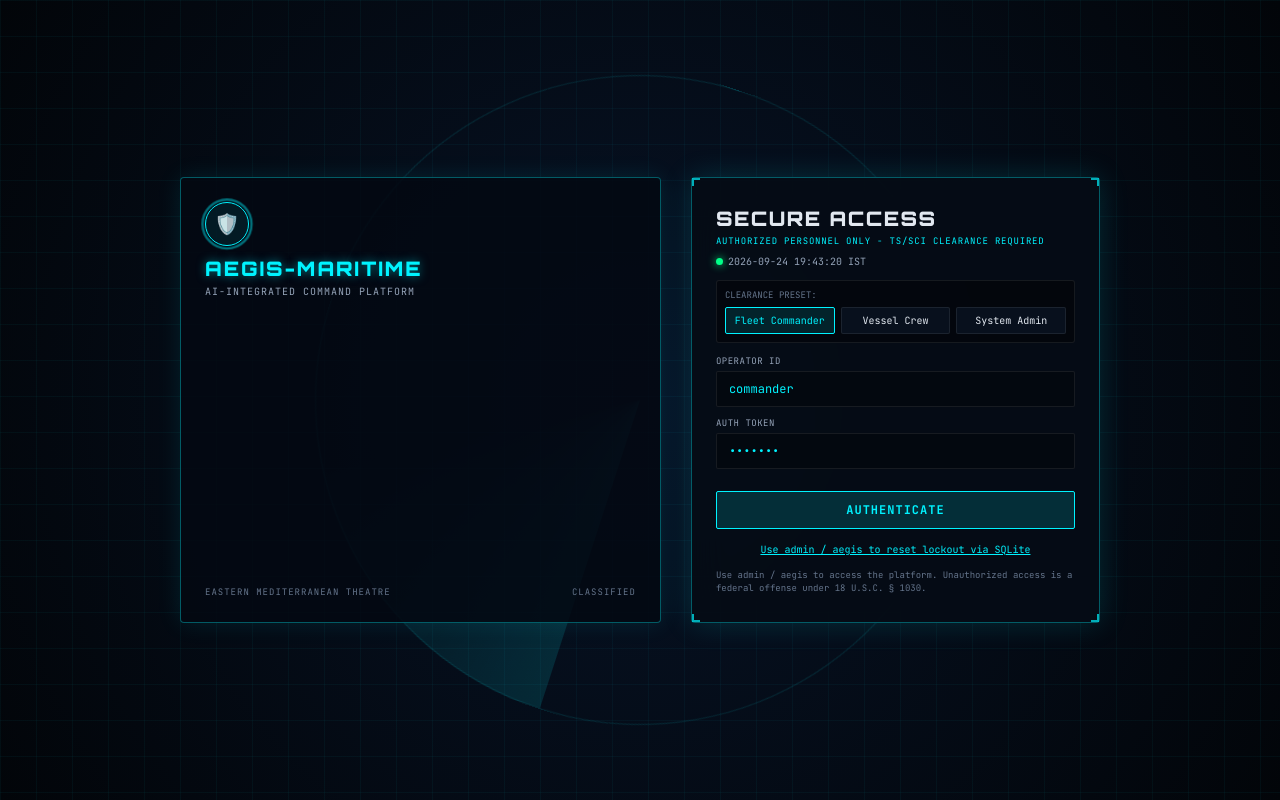
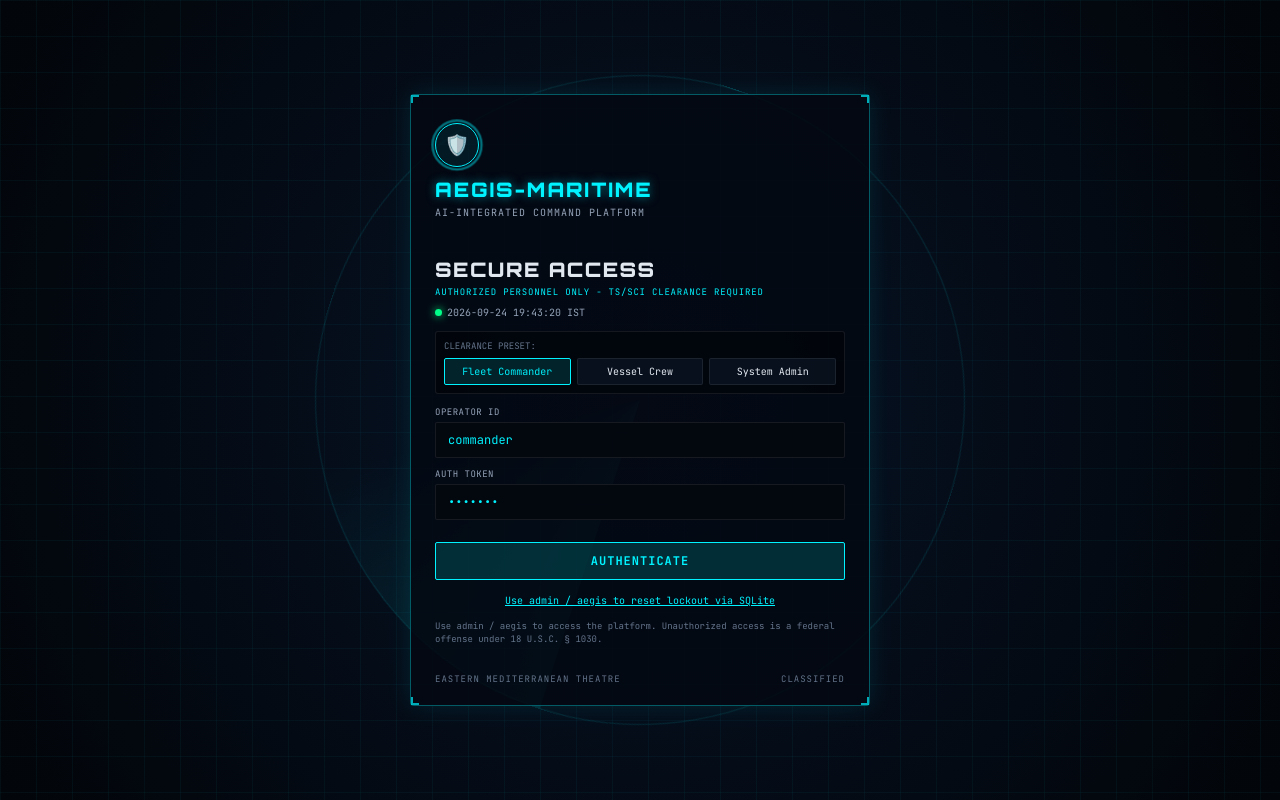
Before and after one commit to srivastavakhushi/AI_Swarm-Intelligence, a FastAPI app: page / in a window 1280 px wide. Run offline with FastAPI, Linux system fonts and the light colour scheme; parts of the project's set-up code (start-up, migrations or seed data) failed here and were passed over.

Commit message:
Place the secure access form inside the AEGIS-MARITIME panel.
The login is a single card: branding on top, the sign-in form in the middle, and the theatre line at the bottom.

Co-authored-by: Khushi Srivastava <srivastavakhushi@users.noreply.github.com>

```diff
--- a/static/css/style.css
+++ b/static/css/style.css
@@ -134,14 +134,16 @@ html, body {
 }
 
 .sci-fi-login-split-container {
-  position: relative; width: 920px; max-width: 95vw;
-  display: flex; gap: 30px; z-index: 10; align-items: stretch;
+  position: relative; width: 460px; max-width: 95vw;
+  display: flex; z-index: 10;
 }
 
 .login-left-terminal-panel {
-  flex: 1.2; display: flex; flex-direction: column; justify-content: space-between;
+  position: relative;
+  width: 100%;
+  display: flex; flex-direction: column;
   background: rgba(4, 9, 18, 0.85); border: 1px solid var(--border-cyan);
-  padding: 24px; border-radius: 4px; box-shadow: 0 0 25px rgba(0, 243, 255, 0.1);
+  padding: 28px 24px 20px; border-radius: 4px; box-shadow: 0 0 25px rgba(0, 243, 255, 0.1);
 }
 .terminal-brand-header { margin-bottom: 16px; }
 .cyber-emblem {
@@ -168,12 +170,7 @@ html, body {
   margin-top: 28px;
 }
 
-.login-right-form-panel {
-  flex: 1; position: relative; background: rgba(6, 12, 22, 0.94);
-  backdrop-filter: blur(16px); border: 1px solid var(--border-cyan);
-  padding: 28px 24px; border-radius: 4px; display: flex; flex-direction: column; justify-content: center;
-  box-shadow: 0 0 30px rgba(0, 243, 255, 0.15);
-}
+.secure-access-box { margin-top: 22px; }
 .secure-access-title {
   font-family: var(--font-title); font-size: 20px; font-weight: 900;
   letter-spacing: 1.5px; color: var(--text-main); text-transform: uppercase;
--- a/templates/index.html
+++ b/templates/index.html
@@ -28,6 +28,11 @@
 
     <div class="sci-fi-login-split-container">
       <div class="login-left-terminal-panel">
+        <div class="hud-corner top-left"></div>
+        <div class="hud-corner top-right"></div>
+        <div class="hud-corner bottom-left"></div>
+        <div class="hud-corner bottom-right"></div>
+
         <div class="terminal-brand-header">
           <div class="cyber-emblem">
             <div class="pulse-ring"></div>
@@ -36,18 +41,6 @@
           <h1 class="login-title">AEGIS-MARITIME</h1>
           <p class="login-subtitle">AI-INTEGRATED COMMAND PLATFORM</p>
         </div>
-
-        <div class="terminal-footer-meta">
-          <span>EASTERN MEDITERRANEAN THEATRE</span>
-          <span>CLASSIFIED</span>
-        </div>
-      </div>
-
-      <div class="login-right-form-panel">
-        <div class="hud-corner top-left"></div>
-        <div class="hud-corner top-right"></div>
-        <div class="hud-corner bottom-left"></div>
-        <div class="hud-corner bottom-right"></div>
 
         <div class="secure-access-box">
           <h2 class="secure-access-title">SECURE ACCESS</h2>
@@ -98,6 +91,11 @@
           <div class="legal-disclaimer-text mt-3">
             Use admin / aegis to access the platform. Unauthorized access is a federal offense under 18 U.S.C. § 1030.
           </div>
+        </div>
+
+        <div class="terminal-footer-meta">
+          <span>EASTERN MEDITERRANEAN THEATRE</span>
+          <span>CLASSIFIED</span>
         </div>
       </div>
     </div>
```
